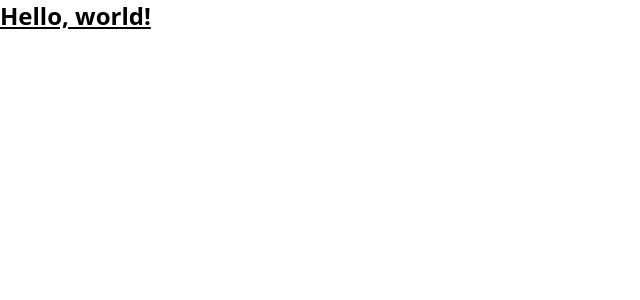
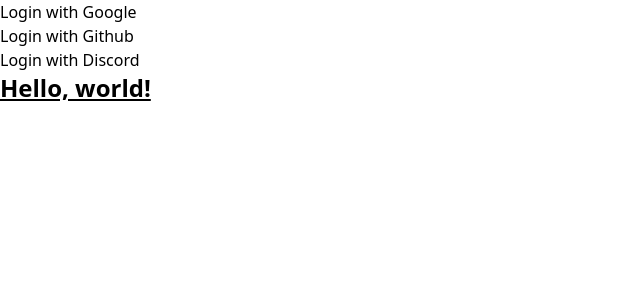
Before and after one commit to marcusgajozo/react19, a React (Vite) app: page / in a window 1280 px wide. Shown: the top 300 px of the page, without its empty margins (0-640 px from the left). Built offline with nearby package versions, Linux system fonts and the light colour scheme.

Commit message:
feat(app): ✨ wrap page with Layout component

```diff
--- a/src/App.tsx
+++ b/src/App.tsx
@@ -1,8 +1,10 @@
+import { Layout } from "./components/templates/Layout";
+
 function App() {
   return (
-    <>
+    <Layout>
       <h1 className="text-2xl font-bold underline">Hello, world!</h1>
-    </>
+    </Layout>
   );
 }
 
```
